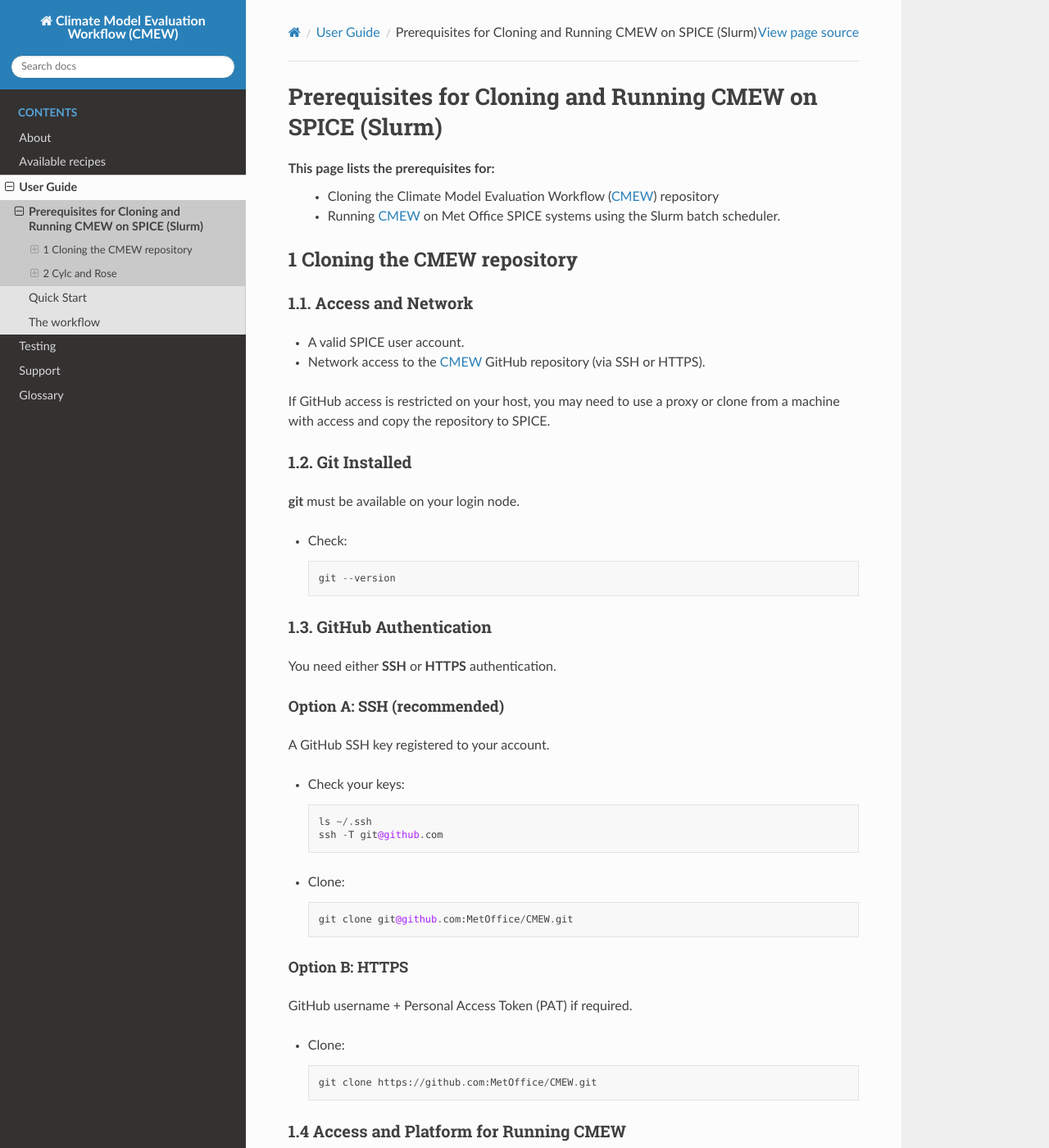
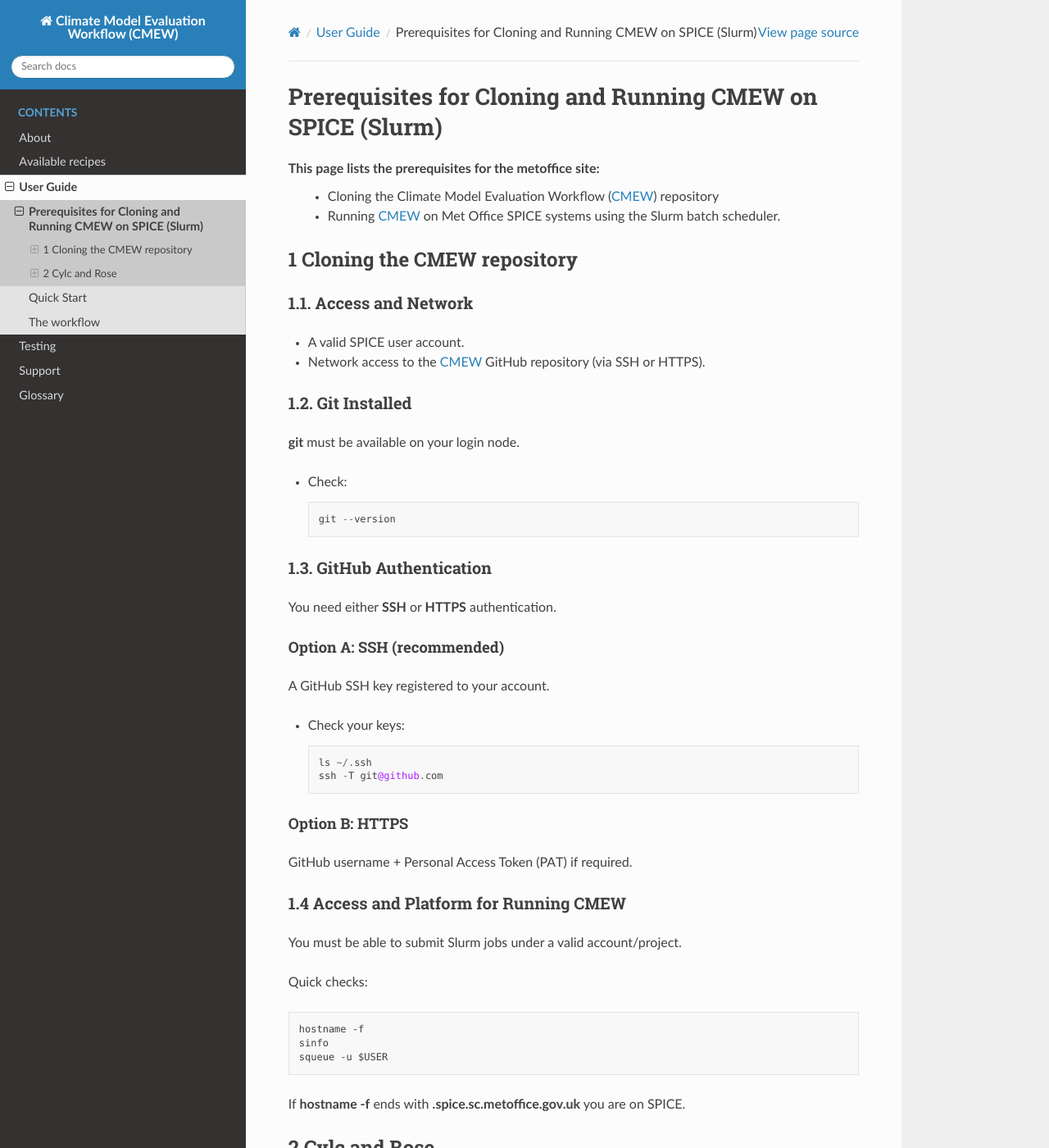
Before and after one commit to MetOffice/CMEW, a Sphinx documentation site: the page built from doc/source/user_guide/prerequisites_spice.rst, in a window 1280 px wide and 1400 px high. Shown: the whole window at 82% size. Built offline with Sphinx 7.4.7 and the Read the Docs theme 3.1.0, drawn with Linux system fonts in a browser that asks for light colours; some of the changed text lies outside the part shown.

Commit message:
Added changes from review

```diff
--- a/doc/source/user_guide/prerequisites_spice.rst
+++ b/doc/source/user_guide/prerequisites_spice.rst
@@ -3,7 +3,7 @@
 
 .. include:: ../common.txt
 
-This page lists the prerequisites for:
+This page lists the prerequisites for the metoffice site:
   * Cloning the Climate Model Evaluation Workflow (|CMEW|) repository
   * Running |CMEW| on Met Office SPICE systems using the Slurm batch scheduler.
 
@@ -15,9 +15,6 @@
 
 * A valid SPICE user account.
 * Network access to the |CMEW| GitHub repository (via SSH or HTTPS).
-
-If GitHub access is restricted on your host, you may need to use a proxy or
-clone from a machine with access and copy the repository to SPICE.
 
 1.2. Git Installed
 ^^^^^^^^^^^^^^^^^^
@@ -43,18 +40,10 @@
     ls ~/.ssh
     ssh -T git@github.com
 
-* Clone::
-
-    git clone git@github.com:MetOffice/CMEW.git
-
 Option B: HTTPS
 """""""""""""""
 
 GitHub username + Personal Access Token (PAT) if required.
-
-* Clone::
-
-    git clone https://github.com:MetOffice/CMEW.git
 
 1.4 Access and Platform for Running CMEW
 ^^^^^^^^^^^^^^^^^^^^^^^^^^^^^^^^^^^^^^^^
@@ -88,8 +77,6 @@
 
     /usr/local/bin/cylc with Cylc 8.6.1
     /usr/local/bin/rose with Rose 2.6.2
-
-You do not need to install your own Cylc/Rose conda environment unless you want an isolated personal stack.
 
 2.1 Diagnostics Environment (ESMValTool)
 ^^^^^^^^^^^^^^^^^^^^^^^^^^^^^^^^^^^^^^^^
```
